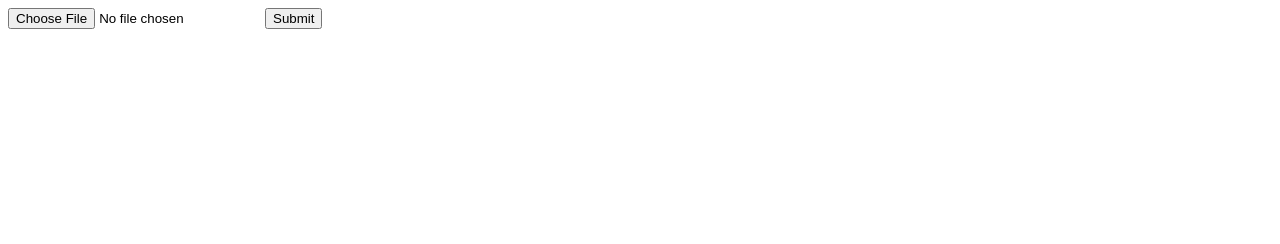
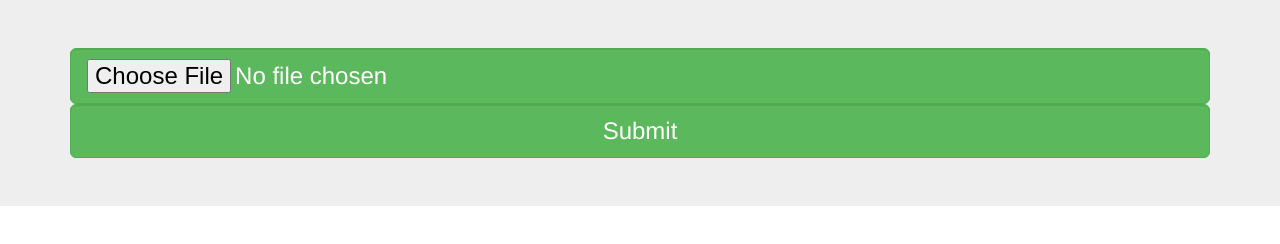
Before and after one commit to coderaiser/debit, a website: page assets/upload.html in a window 1280 px wide. Drawn offline with nearby package versions, Linux system fonts and the light colour scheme.

Commit message:
feature(css) add

```diff
--- /dev/null
+++ b/assets/css/style.css
@@ -0,0 +1,11 @@
+.width-full {
+    width: 100%;
+}
+
+.height-full {
+    height: 100%;
+}
+
+.font-big {
+    font-size: 24px;
+}
--- a/assets/upload.html
+++ b/assets/upload.html
@@ -1,12 +1,17 @@
 <!doctype html>
 <html>
     <head>
-
+        <link rel="stylesheet" href="//maxcdn.bootstrapcdn.com/bootstrap/3.2.0/css/bootstrap.min.css">
+        <link rel="stylesheet" href="/css/style.css">
     </head>
     <body>
-        <form method="POST" action="/upload?code={{ token }}" enctype="multipart/form-data">
-            <input type="file" name="file" data-name="js-upload-file-button">
-            <input type="submit">
-        </form>
+    <div class="jumbotron">
+            <div class="container">
+                <form method="POST" action="/upload?code={{ token }}" enctype="multipart/form-data">
+                    <input type="file" name="file" data-name="js-upload-file-button" class="form-control btn btn-success btn-lg width-full height-full font-big">
+                    <input type="submit" class="form-control btn btn-success btn-lg width-full height-full font-big">
+                </form>
+            </div>
+        </div>
     </body>
 </html>
```
Also changed, not shown: assets/index.html (+7 -2 lines).
